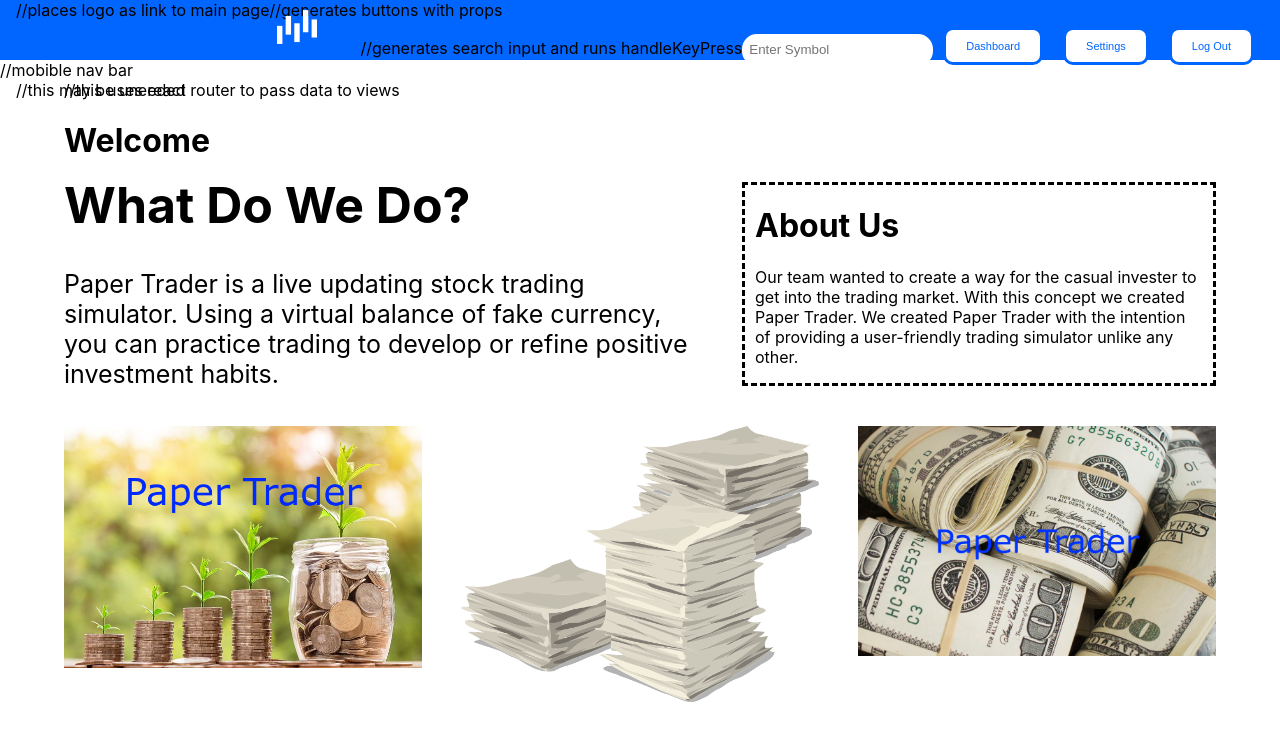
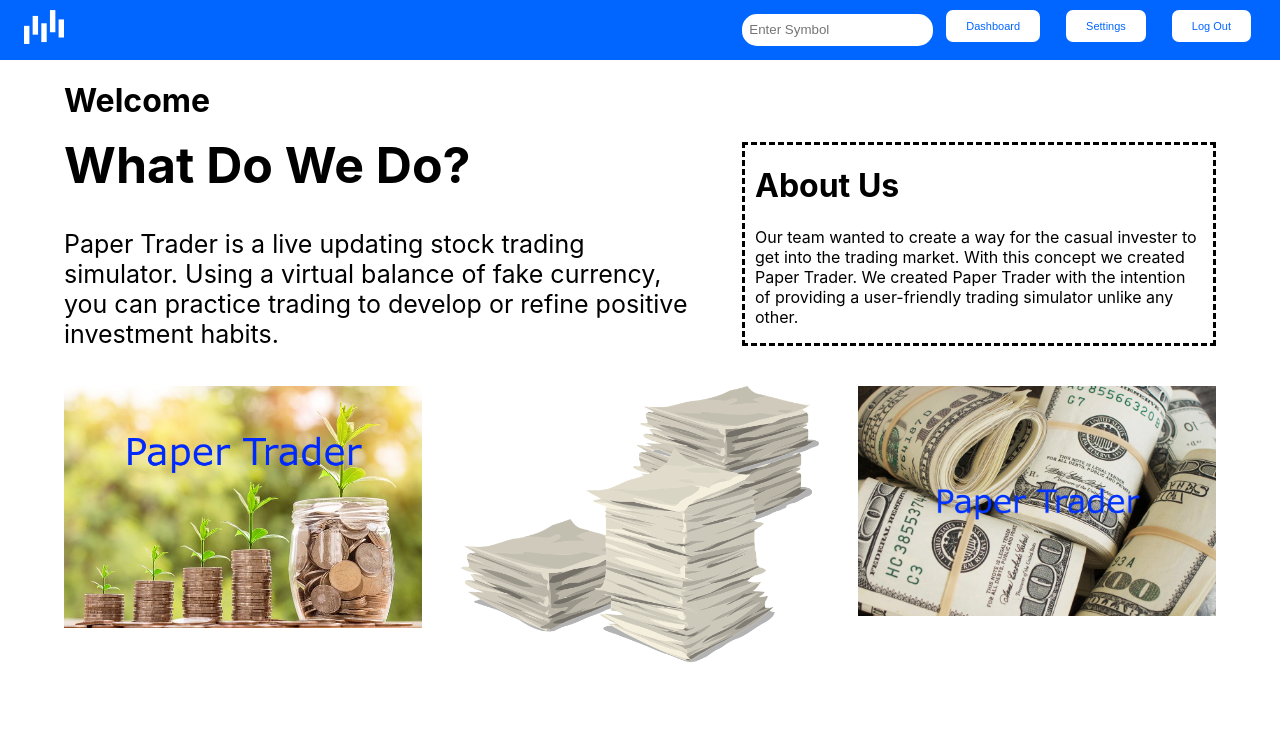
Before and after one commit to mobrien13/paper-trader, a React (Create React App) app in the folder paper-trader/: page / in a window 1280 px wide. Shown: the top 740 px of the page. Built offline with nearby package versions, Linux system fonts and the light colour scheme; no server answers; sample sign-in values are in the browser's storage.

Commit message:
Fixed comments

```diff
--- a/paper-trader/src/Components/LoginSignup/Login.js
+++ b/paper-trader/src/Components/LoginSignup/Login.js
@@ -42,13 +42,13 @@ function Login(props){
         <>
         <h1>Log In</h1>
         <div>
-            //this creates inpit field and setss email ref to use log in func
+            {/* //this creates inpit field and setss email ref to use log in func */}
             <input autoFocus id='email' className='signInFields' ref = {emailRef} onKeyPress={ handleKeyPress } placeholder = "Email" /><br/>
-            //this creates secure input field and sets password ref to use log in func
+            {/* //this creates secure input field and sets password ref to use log in func */}
             <input className='signInFields' ref = {passwordRef} onKeyPress={ handleKeyPress } type = "password" placeholder = "Password" /><br/>
         </div>
 
-        /Displays button
+        {/*Displays button*/}
         <Button className="buttons" buttonStyle="btn--primary--outline" disable = {loading} onClick={handleLogin}>Log In</Button>
 
 
--- a/paper-trader/src/Components/LoginSignup/Signup.js
+++ b/paper-trader/src/Components/LoginSignup/Signup.js
@@ -45,17 +45,17 @@ function Signup(props) {
             <h1>Sign Up</h1>
             <div>
 
-                //this creates new text field with autofocus to place user here also handeles ref to pass to signup function
+                {/*this creates new text field with autofocus to place user here also handeles ref to pass to signup function */}
                 <input autoFocus className='signInFields' ref={emailRef} onKeyPress={ handleKeyPress } placeholder="Email" /><br/>
-                //confimation email field
+                {/*confimation email field*/}
                 <input className='signInFields' ref={emailConfirmRef} onKeyPress={ handleKeyPress } placeholder="Confirm Email" /><br/>
 
-                //secured password fields that generates ref for singup function
+                {/*secured password fields that generates ref for singup function*/}
                 <input className='signInFields' ref={passwordRef} onKeyPress={ handleKeyPress } type="password" placeholder="Password" /><br/>
                 <input className='signInFields' ref={passwordConfirmRef} onKeyPress={ handleKeyPress } type="password" placeholder="Confirm Password" /><br/>
             </div>
 
-            //button handles signup function
+            {/*button handles signup function*/}
             <Button disable={loading} buttonStyle="btn--primary--outline" onClick={handleSignup}>Sign Up</Button>
 
         </>
--- a/paper-trader/src/Components/Modal/Modal.js
+++ b/paper-trader/src/Components/Modal/Modal.js
@@ -50,7 +50,7 @@ const Modal = forwardRef((props, ref) => {
                     className='modal-content-wrapper'>
 
                     {/* Concent goes on this div*/}
-                    //creates modal with props passed into it
+                    {/*creates modal with props passed into it*/}
                     <motion.div className='modal-content'>
                         {props.children}
                     </motion.div>
--- a/paper-trader/src/Components/Navbar/Navbar.js
+++ b/paper-trader/src/Components/Navbar/Navbar.js
@@ -15,22 +15,22 @@ function Navbar(props) {
     <>
       <nav className="navbar">
 
-        //places logo as link to main page
+        {/*places logo as link to main page*/}
         <Link to='/'><img className="logo" src={logo} /></Link>
 
-        //generates buttons with props
+        {/*generates buttons with props*/}
         <ul className="navbar-buttons">
           {useAuth() != null && <Search />}
           {props.children} </ul>
 
-          //this may be uneeded
+          {/*this may be uneeded*/}
         <ul className="navbar-links">
         </ul>
       </nav>
 
 
 
-      //mobible nav bar
+      {/*mobible nav bar */}
       <nav className='mobileNav'>
         <div className='mobileTopBar'>
           <ul className='mobileNavbarUl'>
--- a/paper-trader/src/Components/Pages/Dashboard.js
+++ b/paper-trader/src/Components/Pages/Dashboard.js
@@ -18,7 +18,7 @@ function Dashboard() {
         <div className='backround'>
           <div className='graph-box'>
 
-            //generates graph from sparkline data, this will need to be changed for graph
+  {/*generates graph from sparkline data, this will need to be changed for graph */}
             <div className='graph'>
               <Sparklines data={[5, 10, 5, 18, 20, 8, 15,12]} width={100} height={30} margin={5} >
                 <SparklinesLine color="black" style={{ fill: "none}"}}/>
--- a/paper-trader/src/Components/Pages/Stock.js
+++ b/paper-trader/src/Components/Pages/StockPage.js
@@ -1,7 +1,8 @@
 import { React, useEffect, useState } from 'react';
 import { useLocation } from 'react-router-dom';
 
-const Stock = (props) => {
+const StockPage = (props) => {
+
     const location = useLocation();
     const ticker = location.pathname.substring(7);
 
@@ -12,4 +13,4 @@ const Stock = (props) => {
     )
 }
 
-export default Stock
+export default StockPage
--- a/paper-trader/src/Components/ScrollList/ScrollList.js
+++ b/paper-trader/src/Components/ScrollList/ScrollList.js
@@ -8,21 +8,21 @@ function ScrollList(props){
         <div className='scroll-list'>
             <div className='list-title'>{props.title}</div>
 
-                //list of all stocks within the scroll list
+                {/* //list of all stocks within the scroll list */}
 
                 <div className='list-body'>
-                    // gives name and price to stock
+                    {/* // gives name and price to stock  */}
                         <div>{props.stockName} <br></br>{props.price}</div>
-                        //up and down prices
+                        {/* //up and down prices */}
                         <div>Up/Down<br></br>{props.upDown}</div>
-                        //generates graph
+                        {/* //generates graph */}
                         <Sparklines data={props.data} width={100} height={30} limit={8}>
                             <SparklinesLine color="black" style={{ fill: "none}"}}/>
                         </Sparklines>
                 </div>
 
-//The following was copy and pasted from above
-//----------------------------------------------------------------------------------
+{/* //The following was copy and pasted from above
+//---------------------------------------------------------------------------------- */}
                 <div className='list-body'>
                         <div>{props.stockName} <br></br>{props.price}</div>
                         <div>Up/Down<br></br>{props.upDown}</div>
--- a/paper-trader/src/Components/Search/Search.js
+++ b/paper-trader/src/Components/Search/Search.js
@@ -27,6 +27,7 @@ const Search = () => {
     let navigate = useNavigate();
 
     //routes the page
+    //change route to check if stock is valid stock
     const routeChange = (ticker) =>{
         navigate('stock/' + ticker);
     }
@@ -34,7 +35,7 @@ const Search = () => {
     return (
         <>
             <li>
-                //generates search input and runs handleKeyPress
+                {/* //generates search input and runs handleKeyPress */}
                 <input id='searchInput' placeholder='Enter Symbol' onKeyPress={ handleKeyPress } onChange={event => setTicker(event.target.value)}></input>
             </li>
         </>
--- a/paper-trader/src/Components/Views/Views.js
+++ b/paper-trader/src/Components/Views/Views.js
@@ -5,7 +5,7 @@ import Dashboard from "../Pages/Dashboard";
 import Welcome from "../Pages/Welcome";
 import Settings from "../Pages/Settings";
 import { Routes, Route, Redirect } from "react-router-dom";
-import Stock from '../Pages/Stock';
+import StockPage from '../Pages/StockPage';
 import { RequireAuth } from './RequireAuth.tsx';
 
 //function
@@ -14,13 +14,13 @@ function Views() {
         <>
             {/*Routes the pages*/}
 
-            //this uses react router to pass data to views
+           { /*this uses react router to pass data to views */ }
             <Routes>
                 <Route index element={<Welcome></Welcome>} />
                 <Route path='/welcome' element={<Welcome></Welcome>} />
                 <Route path='/dashboard' element={ <RequireAuth><Dashboard></Dashboard></RequireAuth> }/>
                 <Route path='/settings' element={ <RequireAuth><Settings></Settings></RequireAuth> }/>
-                <Route path='/stock/*' element={ <RequireAuth><Stock></Stock></RequireAuth> }/>
+                <Route path='/stock/*' element={ <RequireAuth><StockPage></StockPage></RequireAuth> }/>
                 <Route path='*' element={<div><h1>404<br />Error, Page Not Found</h1></div>} />
             </Routes>
         </>
```
Also changed, not shown: paper-trader/src/Components/Stock/stock.js (deleted, +0 -13 lines).
